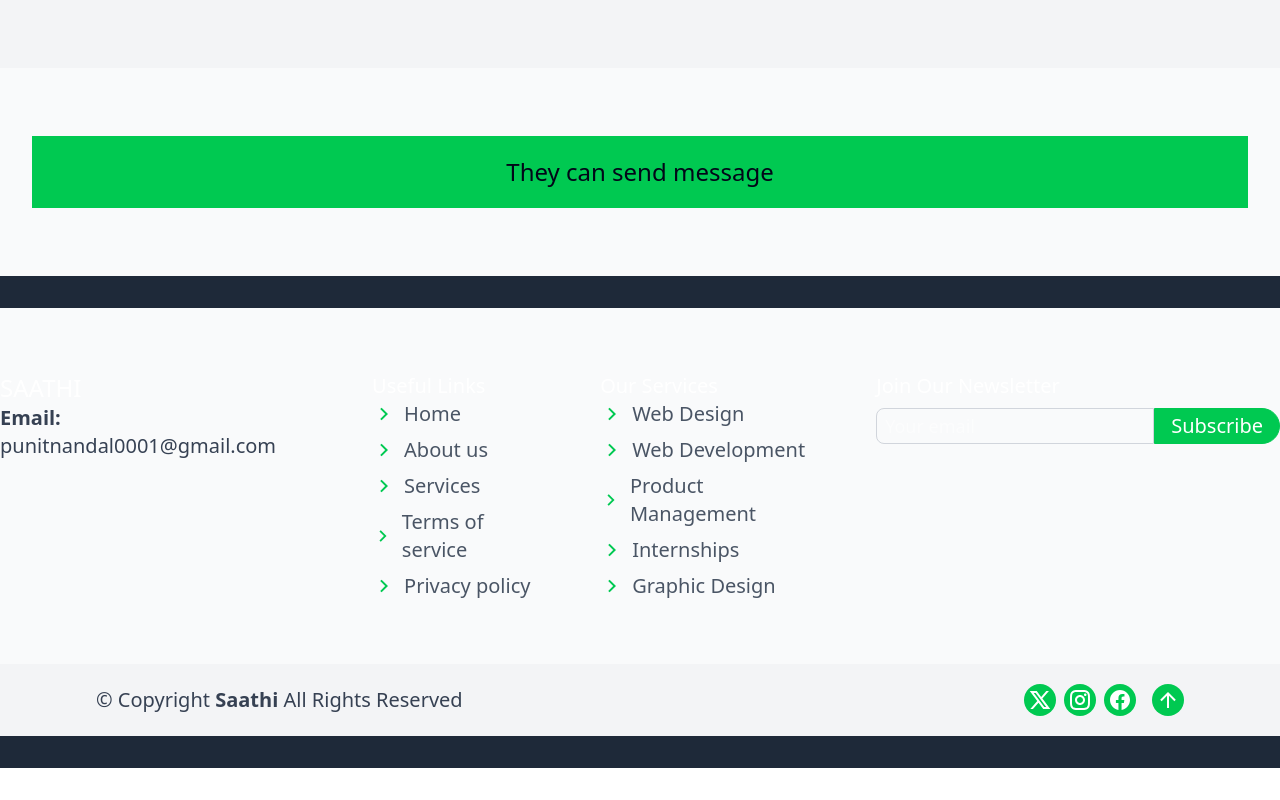
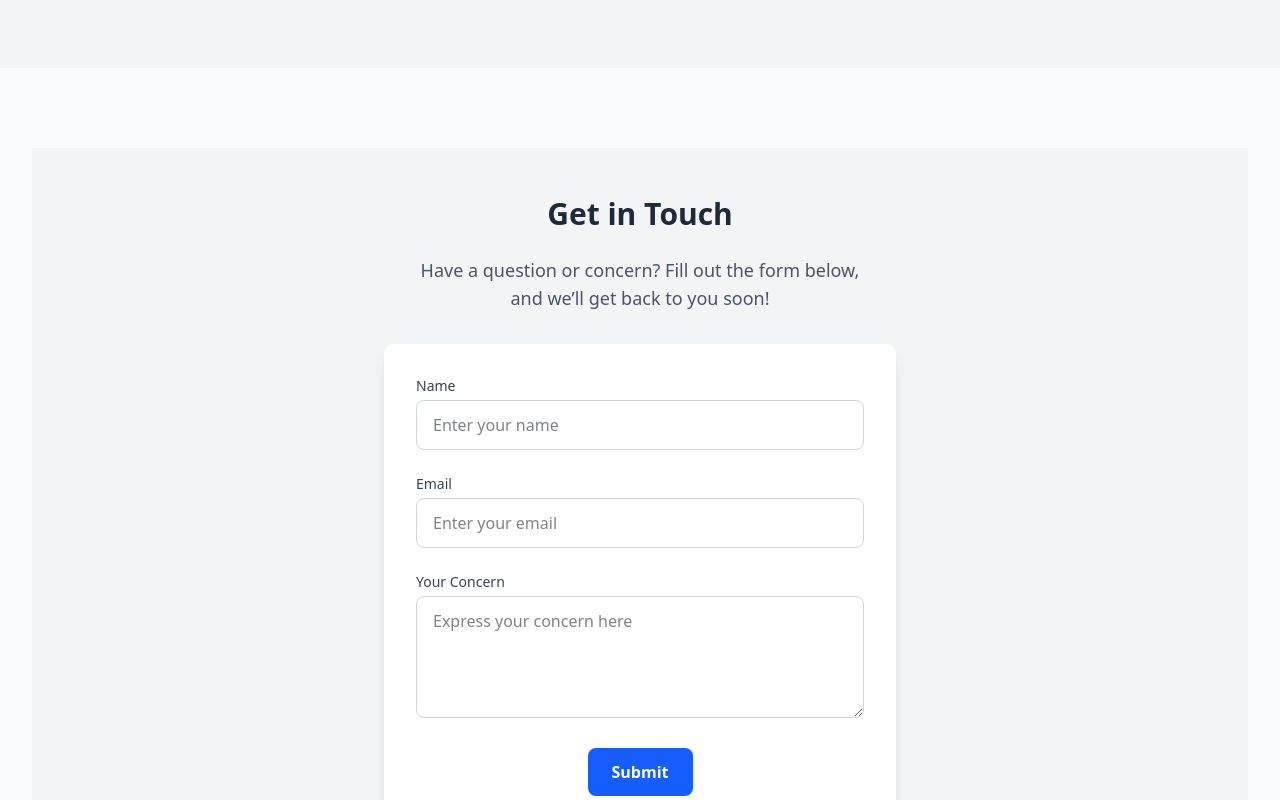
Before and after one commit to Jaan19867/ENP, a React (Vite) app in the folder Frontend/: page / in a window 1280 px wide. Shown: the part 2040-2840 px from the top of the page. Before the commit the page ends 2808 px from the top, so only its background shows below. Built offline with nearby package versions, Linux system fonts and the light colour scheme.

Commit message:
committed

```diff
--- a/Frontend/src/Mentee/MenteeComp/BelowMentorList.tsx
+++ b/Frontend/src/Mentee/MenteeComp/BelowMentorList.tsx
@@ -2,14 +2,82 @@ import React from "react"
 
 function BelowMentorList() {
   return (
-    <>
-      <div className="bg-green-500 mt-5 mb-5  flex flex-col items-center justify-center pt-5 pb-5 text-2xl">
-        <div>
+    <div className="bg-gray-100 mt-8 mb-8 flex flex-col items-center justify-center py-12 px-4">
+      {/* Heading */}
+      <h2 className="text-3xl font-bold text-gray-800 mb-6 text-center">
+        Get in Touch
+      </h2>
+      <p className="text-lg text-gray-600 mb-8 text-center max-w-md">
+        Have a question or concern? Fill out the form below, and we’ll get back
+        to you soon!
+      </p>
 
-          <div>They can send message</div>
-        </div>
+      {/* Form Container */}
+      <div className="w-full max-w-lg bg-white shadow-lg rounded-lg p-8">
+        <form className="space-y-6">
+          {/* Name Field */}
+          <div>
+            <label
+              htmlFor="username"
+              className="block text-sm font-medium text-gray-700 mb-1"
+            >
+              Name
+            </label>
+            <input
+              type="text"
+              name="username"
+              id="username"
+              placeholder="Enter your name"
+              className="w-full px-4 py-3 border border-gray-300 rounded-md focus:outline-none focus:ring-2 focus:ring-blue-500 focus:border-transparent transition duration-200"
+            />
+          </div>
+
+          {/* Email Field */}
+          <div>
+            <label
+              htmlFor="email"
+              className="block text-sm font-medium text-gray-700 mb-1"
+            >
+              Email
+            </label>
+            <input
+              type="email"
+              name="email"
+              id="email"
+              placeholder="Enter your email"
+              className="w-full px-4 py-3 border border-gray-300 rounded-md focus:outline-none focus:ring-2 focus:ring-blue-500 focus:border-transparent transition duration-200"
+            />
+          </div>
+
+          {/* Description Field */}
+          <div>
+            <label
+              htmlFor="description"
+              className="block text-sm font-medium text-gray-700 mb-1"
+            >
+              Your Concern
+            </label>
+            <textarea
+              name="description"
+              id="description"
+              placeholder="Express your concern here"
+              rows={4}
+              className="w-full px-4 py-3 border border-gray-300 rounded-md focus:outline-none focus:ring-2 focus:ring-blue-500 focus:border-transparent transition duration-200 resize-y"
+            />
+          </div>
+
+          {/* Submit Button */}
+          <div className="text-center">
+            <button
+              type="submit"
+              className="bg-blue-600 text-white px-6 py-3 rounded-md font-semibold hover:bg-blue-700 focus:outline-none focus:ring-2 focus:ring-blue-500 focus:ring-offset-2 transition duration-200"
+            >
+              Submit
+            </button>
+          </div>
+        </form>
       </div>
-    </>
+    </div>
   )
 }
 
--- a/Frontend/src/Mentor/MentorComponent/Accordian.tsx
+++ b/Frontend/src/Mentor/MentorComponent/Accordian.tsx
@@ -14,22 +14,33 @@ function Accordians() {
     <div>
       <Accordion type="single" collapsible>
         <AccordionItem value="item-1">
-          <AccordionTrigger>Is it accessible?</AccordionTrigger>
+          <AccordionTrigger>Offer 1:1 session</AccordionTrigger>
           <AccordionContent>
-            Yes. It adheres to the WAI-ARIA design pattern.
+            Mentorship sessions, consultations, discovery calls - do what you do
+            best. We take care of everything else
           </AccordionContent>
         </AccordionItem>
         <AccordionItem value="item-2">
-          <AccordionTrigger>Do you Love Me </AccordionTrigger>
-          <AccordionContent>Yes. I love you</AccordionContent>
+          <AccordionTrigger>Host a webinar </AccordionTrigger>
+          <AccordionContent>
+            Connect with 100s of followers at once. Classes, group calls,
+            workshops - do them all
+          </AccordionContent>
         </AccordionItem>
         <AccordionItem value="item-3">
-          <AccordionTrigger>Do you Hate Me </AccordionTrigger>
-          <AccordionContent>Yes. I also Hate you </AccordionContent>
+          <AccordionTrigger>Sell courses & products </AccordionTrigger>
+          <AccordionContent>
+            Sell courses, exclusive content, guides, ebooks, templates and
+            everything else. Start earning passively
+          </AccordionContent>
         </AccordionItem>
         <AccordionItem value="item-4">
-          <AccordionTrigger>Mustafa Jaane rehmat pe </AccordionTrigger>
-          <AccordionContent>Laakho Salam </AccordionContent>
+          <AccordionTrigger>Sell a subscription </AccordionTrigger>
+          <AccordionContent>
+            {" "}
+            Sell monthly subscriptions to your services. Build recurring revenue
+            sources
+          </AccordionContent>
         </AccordionItem>
       </Accordion>
     </div>
```
Also changed, not shown: Frontend/src/Mentor/Mentor.tsx (+67 -42 lines), Frontend/src/assets/oneforone.png (added).
